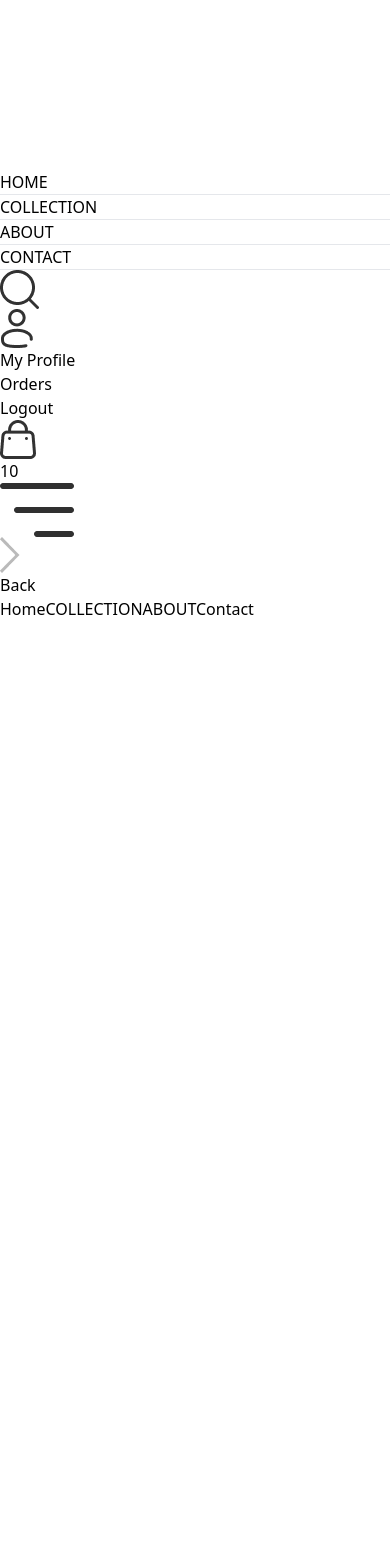
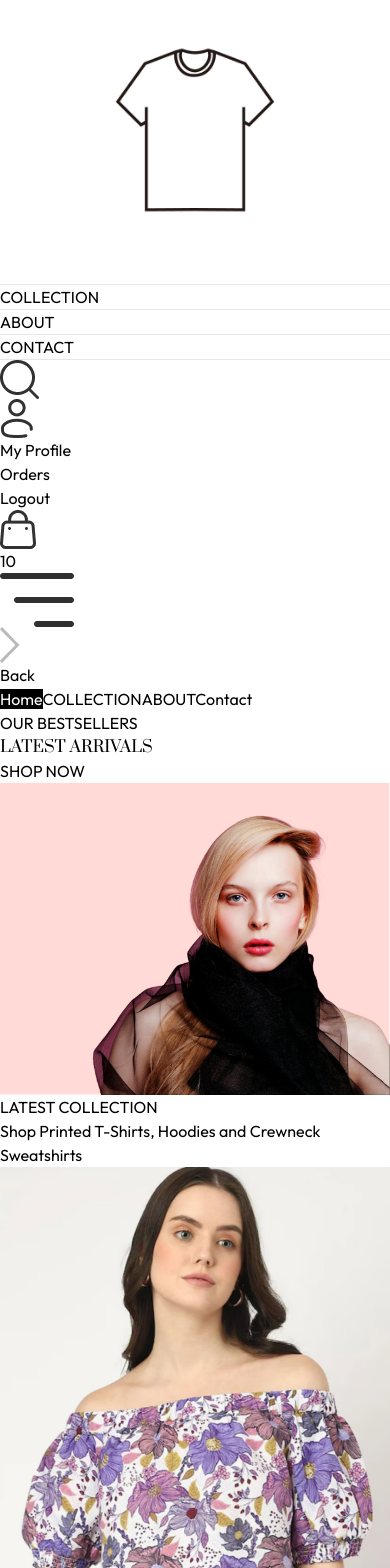
Before and after one commit to Milan-Lamsal/E-commerce, a React (Vite) app in the folder frontend/: page / in a window 390 px wide. Shown: the top 1568 px of the page. Before the commit the page ends 844 px from the top, so only its background shows below. Built offline with nearby package versions, Linux system fonts and the light colour scheme.

Commit message:
Hero section and Context

```diff
--- /dev/null
+++ b/frontend/src/components/Hero.jsx
@@ -0,0 +1,27 @@
+import React from 'react'
+import { assets } from '../assets/assets'
+
+const Hero = () => {
+    return (
+        <div className='flex flex-col sm:flex-row border border-gray-400'>
+            {/* Hero left side */}
+            <div className='w-full sm:w-1/2 flex items-center justify-center py-10 sm:py-0'>
+                <div className='text-[#414141]'>
+                    <div className='flex items-center gap-2'>
+                        <p className=' w-8 md:w-11 h-[2px] bg-[#414141]'></p>
+                        <p className='font-medium text-sm md:text-base'>OUR BESTSELLERS</p>
+                    </div>
+                    <h1 className='prata-regular text-3xl sm:py-3 lg:text-5xl leading-relaxed'>LATEST ARRIVALS</h1>
+                    <div className='flex items-center gap-2'>
+                        <p className='font-semibold text-sm md:text-base'>SHOP NOW</p>
+                        <p className=' w-8 md:w-11 h-[2px] bg-[#414141]'></p>
+                    </div>
+                </div>
+            </div>
+            {/* Hero Right Side */}
+            <img src={assets.hero_img} className=' w-full sm:w-1/2' alt='' />
+        </div>
+    )
+}
+
+export default Hero
--- /dev/null
+++ b/frontend/src/components/LatestCollection.jsx
@@ -0,0 +1,44 @@
+import React, { useContext, useEffect, useState } from 'react'
+import { ShopContext } from '../context/ShopContex'
+import Title from './Title';
+import ProductItem from './ProductItem';
+
+const LatestCollection = () => {
+    const [latestProducts, setLatestProducts] = useState([]);
+    const { products } = useContext(ShopContext);
+    // console.log(products)
+
+    useEffect(() => {
+        setLatestProducts(products.slice(0, 10));
+    }, [])
+
+
+    return (
+
+        < div className='my-10 ' >
+            <div className='text-center py-8  text-3xl'>
+                <Title text1={'LATEST'} text2={' COLLECTION'} />
+                <p className='w-3/4 m-auto text-xs sm:text-sm md:text-base text-gray-600'>
+                    Shop Printed T-Shirts, Hoodies and Crewneck Sweatshirts
+                </p>
+            </div>
+            {/* Rendering Products */}
+            <div className='grid grid-cols-2 sm:grid-cols-3 md:grid-cols-4 lg:grid-cols-5 gap-4 gap-y-6'>
+                {
+                    latestProducts.map((item, index) => (
+
+                        <ProductItem
+                            key={index}
+                            id={item._id}
+                            image={item.image}
+                            name={item.name}
+                            price={item.price} />
+                    ))
+                }
+
+            </div>
+        </div >
+    )
+}
+
+export default LatestCollection
--- a/frontend/src/components/Navbar.jsx
+++ b/frontend/src/components/Navbar.jsx
@@ -10,10 +10,10 @@
     return (
         <div className='flex items-center justify-between py-5 font-medium'>
 
-            <img
+            <Link to='/' ><img
                 src={assets.logo}
                 className='w-36'
-                alt='logo' />
+                alt='logo' /></Link>
 
             <ul className=' hidden sm:flex gap-5 text-sm text-gray-700'>
 
--- /dev/null
+++ b/frontend/src/components/ProductItem.jsx
@@ -0,0 +1,24 @@
+import React, { useContext } from 'react'
+import { ShopContext } from '../context/ShopContex'
+import { Link } from 'react-router-dom'
+
+const ProductItem = ({ id, image, name, price }) => {
+
+    const { currency } = useContext(ShopContext);
+
+    return (
+        // template literal
+        <Link to={`/product/${id}`} className='text-gray-700 cursor-pointer'>
+            <div className='overflow-hidden'>
+                <img
+                    src={image[0]}
+                    className='hover:scale-110 transition ease-in-out'
+                    alt='' />
+                <p className='pt-3 pb-1 text-sm'>{name}</p>
+                <p className='text-sm font-medium'>{currency}{price}</p>
+            </div>
+        </Link>
+    )
+}
+
+export default ProductItem
--- /dev/null
+++ b/frontend/src/components/Title.jsx
@@ -0,0 +1,17 @@
+import React from 'react'
+
+const Title = ({ text1, text2 }) => {
+    return (
+        <div className='inline-flex gap-2 items-center mb-3'>
+            <p className='text-gray-500 '>
+                {text1}
+                <span className='text-gray-700 font-medium'>
+                    {text2}
+                </span>
+            </p>
+            <p className='w-8 sm:w-12 h-[1px] sm:h-[2px] bg-gray-700'></p>
+        </div >
+    )
+}
+
+export default Title
--- /dev/null
+++ b/frontend/src/context/ShopContex.jsx
@@ -0,0 +1,23 @@
+import { createContext } from "react"
+import { products } from "../assets/assets"
+
+export const ShopContext = createContext();
+const currency = '$';
+const delivery_fee = 10;
+
+const ShopContextProvider = (props) => {
+
+    const value = {
+        products, currency, delivery_fee
+
+    }
+
+    return (
+        <ShopContext.Provider value={value}>
+            {props.children}
+        </ShopContext.Provider>
+    )
+
+}
+
+export default ShopContextProvider;
--- a/frontend/src/index.css
+++ b/frontend/src/index.css
@@ -1,3 +1,5 @@
+@import url('https://fonts.googleapis.com/css2?family=Outfit:wght@100..900&family=Prata&display=swap');
+
 @tailwind base;
 @tailwind components;
 @tailwind utilities;
@@ -5,3 +7,20 @@
 a.active hr {
     display: block;
 }
+
+* {
+    font-family: Outfit;
+}
+
+.prata-regular {
+    font-family: "Prata", serif;
+    font-weight: 400;
+    font-style: normal;
+}
+
+@media(max-width:640px) {
+    a.active {
+        background-color: black;
+        color: white;
+    }
+}
--- a/frontend/src/main.jsx
+++ b/frontend/src/main.jsx
@@ -2,11 +2,14 @@
 import { createRoot } from 'react-dom/client'
 import { BrowserRouter } from 'react-router-dom'
 import App from './App.jsx'
+import ShopContextProvider from './context/ShopContex.jsx'
 
 
 
 createRoot(document.getElementById('root')).render(
   <BrowserRouter>
-    <App />
+    <ShopContextProvider>
+      <App />
+    </ShopContextProvider>
   </BrowserRouter>,
 )
--- a/frontend/src/pages/Home.jsx
+++ b/frontend/src/pages/Home.jsx
@@ -1,8 +1,12 @@
 import React from 'react'
+import Hero from '../components/Hero'
+import LatestCollection from '../components/LatestCollection'
 
 const Home = () => {
     return (
         <div>
+            <Hero />
+            <LatestCollection />
 
         </div>
     )
```
Also changed, not shown: frontend/Note.txt, frontend/src/assets/logo.png.
